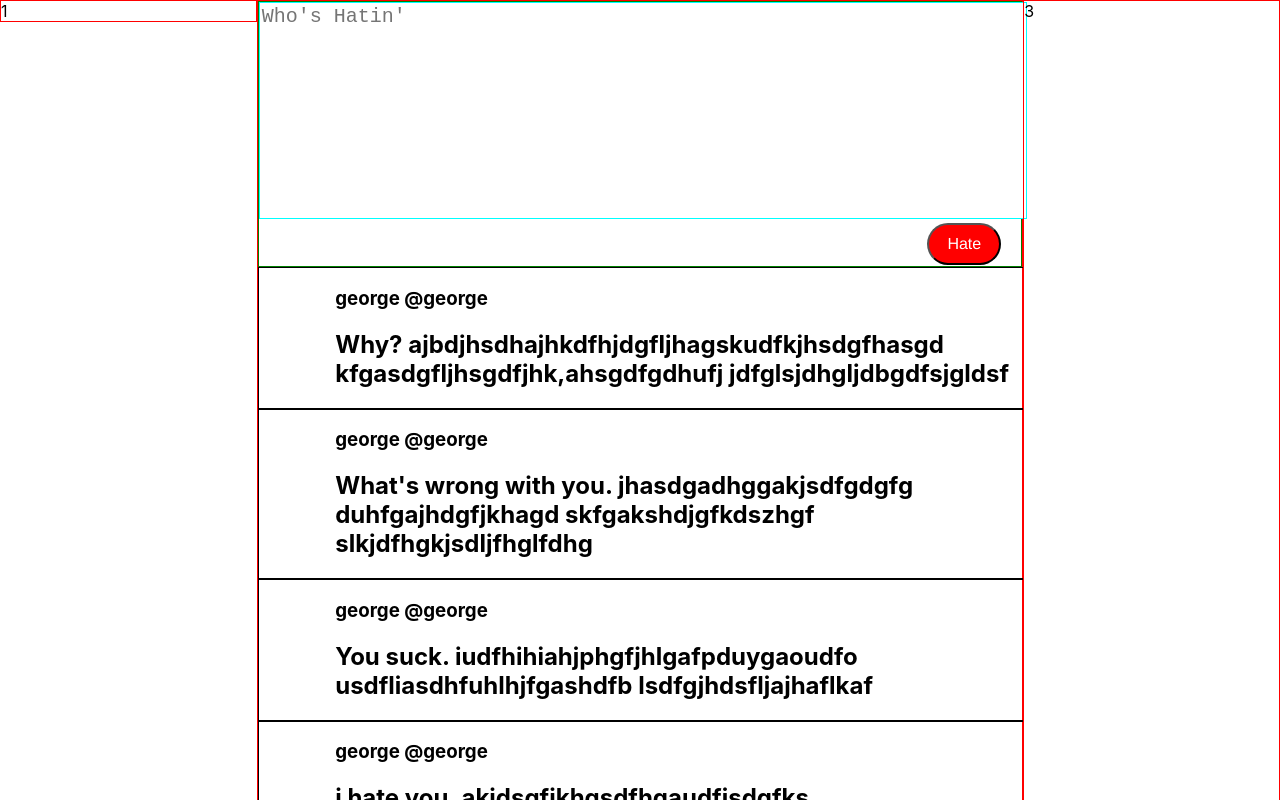
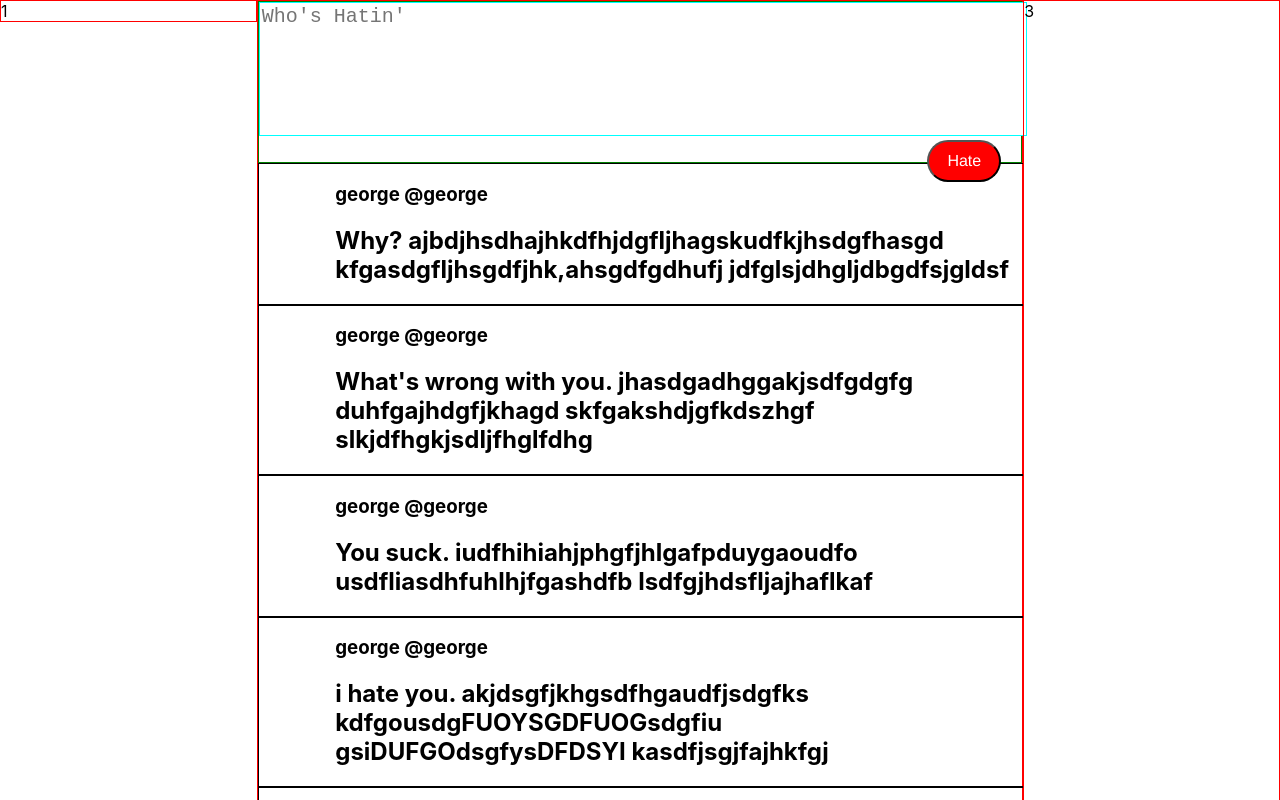
Before and after one commit to Cosmic-Binturongs/hater, a React (Create React App) app in the folder haterfrontend/: page / in a window 1280 px wide. Shown: the top 800 px of the page. Built offline with nearby package versions, Linux system fonts and the light colour scheme; no server answers.

Commit message:
periodic commit

```diff
--- a/haterfrontend/src/components/hates/Hates.css
+++ b/haterfrontend/src/components/hates/Hates.css
@@ -13,14 +13,14 @@
 
 .hates-form{
   border: 1px solid green;
-  height: 33vh
+  height: 20vh;
 }
 
 .hates-form-text{
   border: 1px solid aqua;
   font-size: 20px;
   height: 80%;
-  width: 100%
+  width: 100%;
 }
 
 .hates-button{
--- a/haterfrontend/src/components/hates/HatesForm.jsx
+++ b/haterfrontend/src/components/hates/HatesForm.jsx
@@ -29,6 +29,7 @@ export default function HatesForm({ setToggle }) {
     <form onSubmit={handleSubmit}>
       <div className="hates-form">
         <textarea
+          contentEditable
           className="hates-form-text"
           id="hateFormText"
           placeholder="Who's Hatin'"
```
